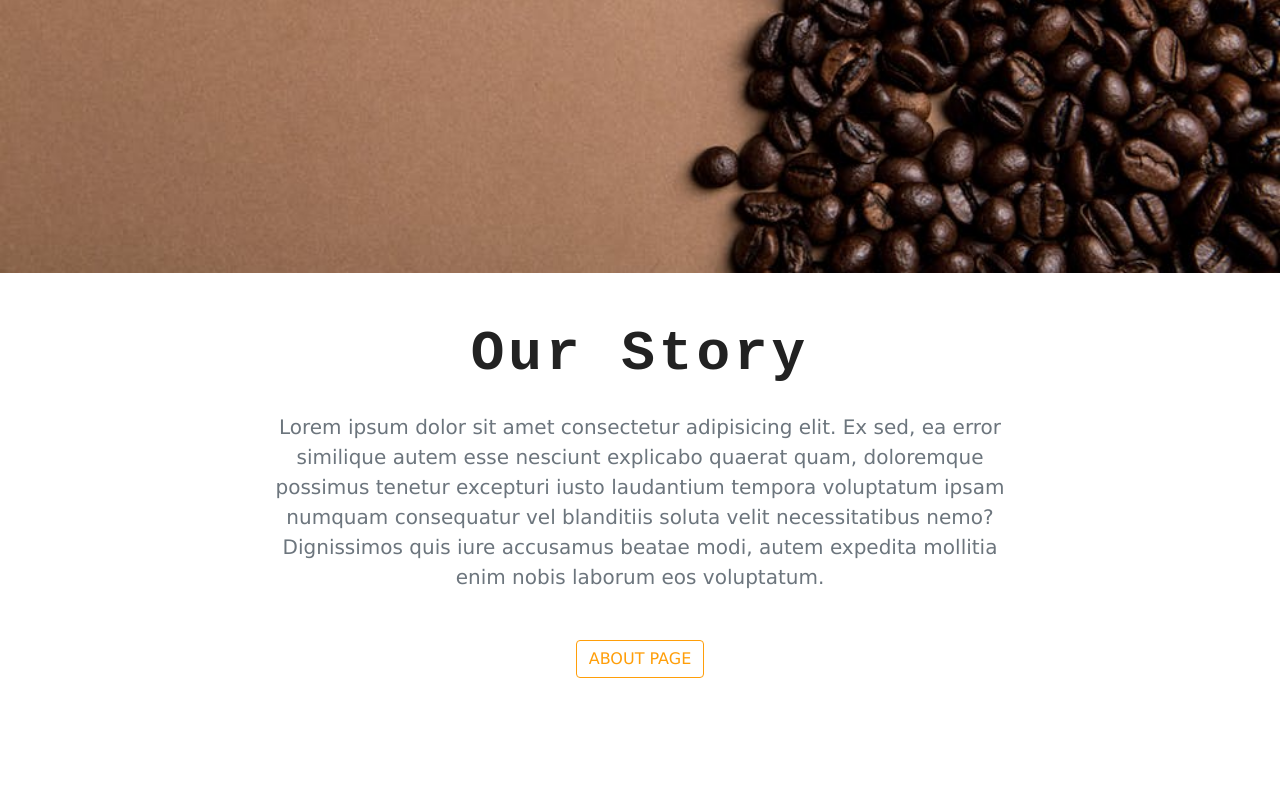
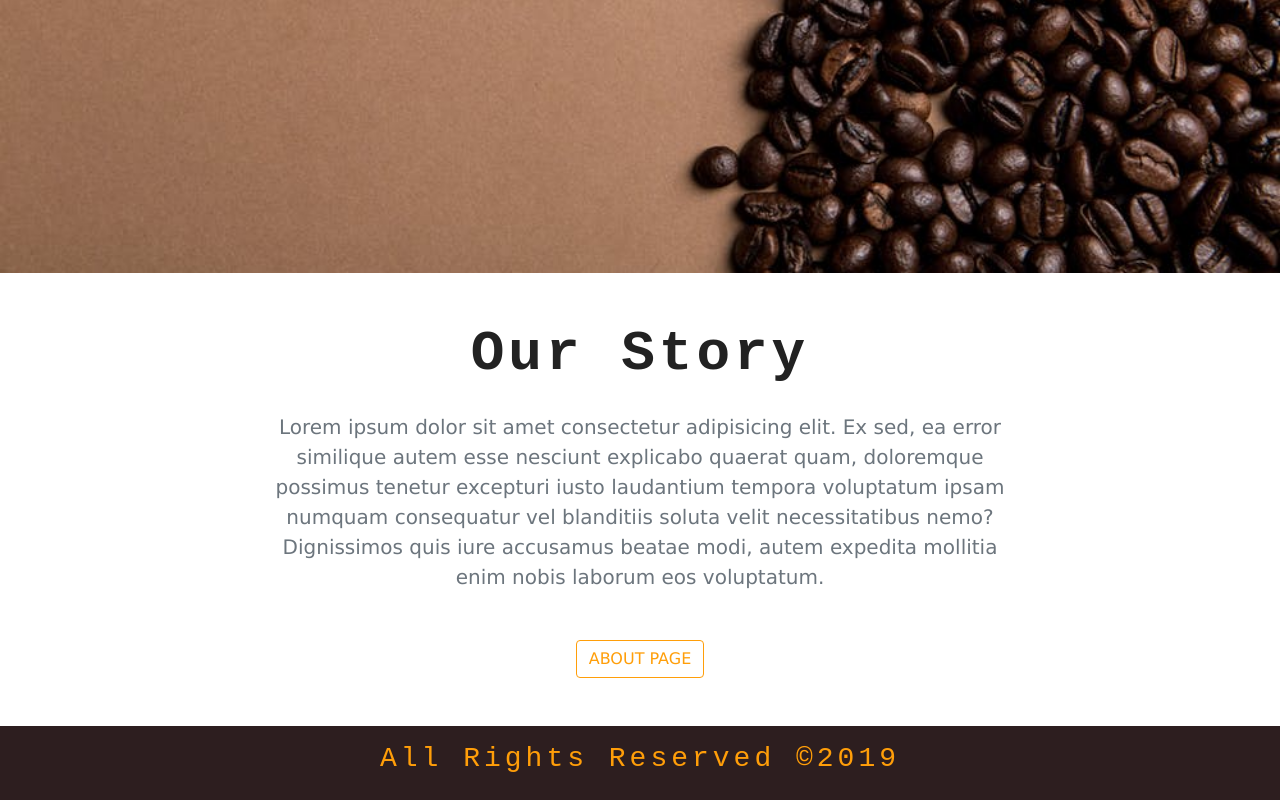
Before and after one commit to js-tut/gatsby-coffee-project, a Gatsby site: page / in a window 1280 px wide. Shown: the part 601-1401 px from the top of the page. Before the commit the page ends 1327 px from the top, so only its background shows below. Built offline with nearby package versions, Linux system fonts and the light colour scheme; Gatsby itself is replaced by a stand-in of ours.

Commit message:
Footer Component Added

```diff
--- /dev/null
+++ b/src/components/Globals/Footer.js
@@ -0,0 +1,17 @@
+import React from "react";
+
+export default function Footer() {
+  return (
+    <footer className="footer py-3">
+      <div className="container">
+        <div className="row">
+          <div className="col-10 mx-auto col-md-6 text-yellow text-center text-capitalize">
+            <h3>
+              all rights reserved &copy;{new Date().getFullYear().toString()}
+            </h3>
+          </div>
+        </div>
+      </div>
+    </footer>
+  );
+}
--- a/src/components/layout.css
+++ b/src/components/layout.css
@@ -45,3 +45,6 @@
   background: var(--mainYellow);
   color: var(--mainBrown);
 }
+.footer {
+  background: var(--mainBrown);
+}
--- a/src/components/layout.js
+++ b/src/components/layout.js
@@ -6,10 +6,12 @@
 import "./layout.css";
 
 import Navbar from "./Globals/Navbar";
+import Footer from "./Globals/Footer";
 const Layout = ({ children }) => (
   <>
     <Navbar />
     {children}
+    <Footer />
   </>
 );
 
```
